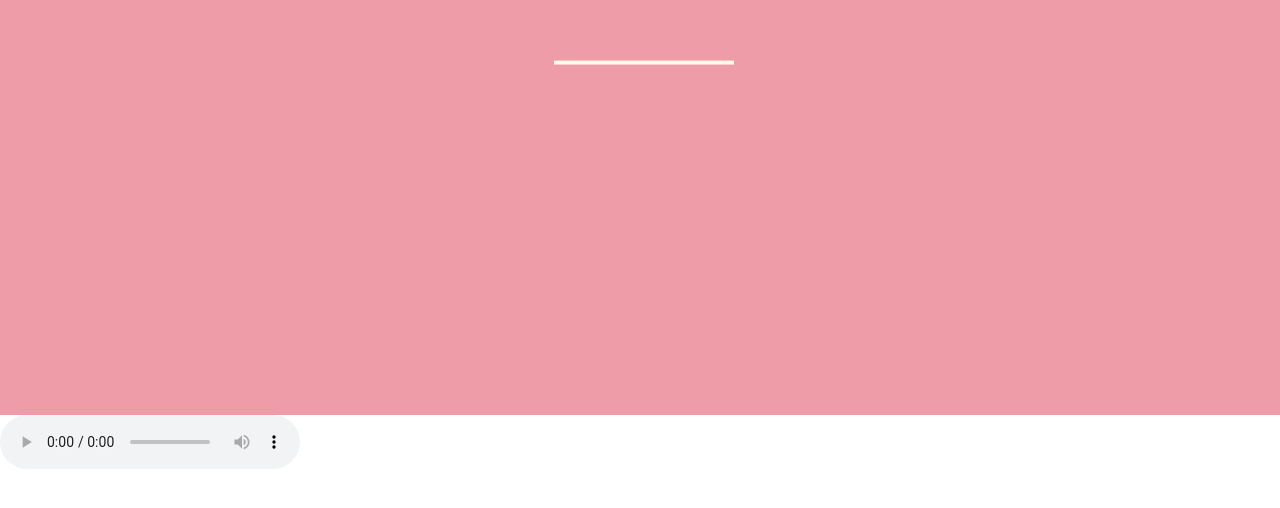
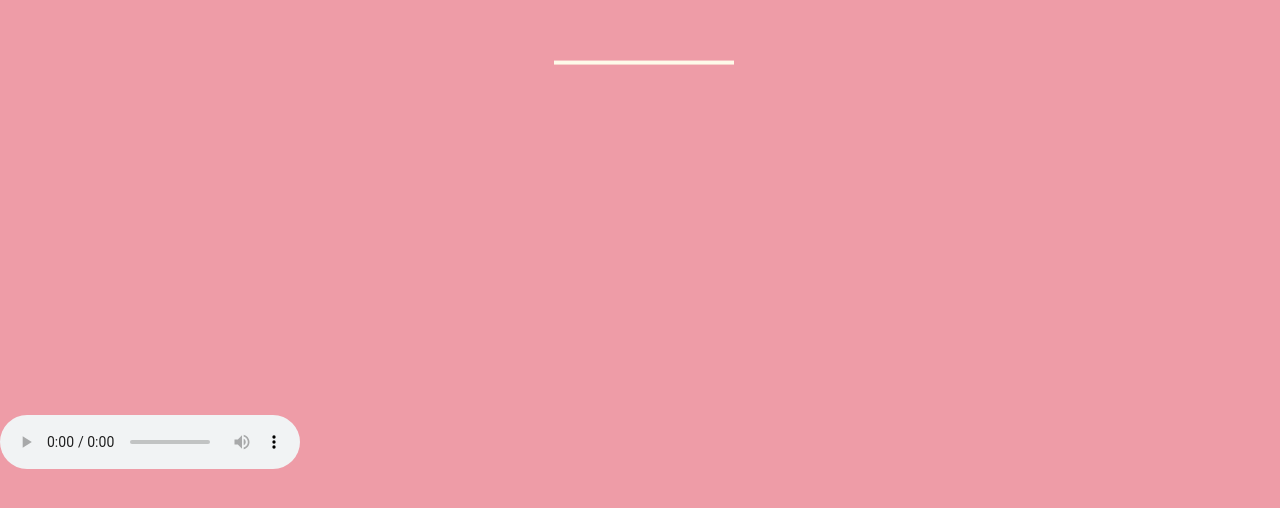
Before and after one commit to AbbottHy/birthday, a plain HTML site: page BirthdayCake.html in a window 1280 px wide. Shown: the part 290-798 px from the top of the page. Drawn offline with Linux system fonts and the light colour scheme.

Commit message:
Update BirthdayCake.html

```diff
--- a/BirthdayCake.html
+++ b/BirthdayCake.html
@@ -8,6 +8,12 @@
   <title>Happy Birthday</title>
   <link rel="stylesheet" href="css/styless.css" media="screen" type="text/css" />
     <script src="js/diy.js"></script>
+     <style>
+    body{
+        background-color: #ee9ca7;
+    }
+
+    </style>
 </head>
 
 <body>
```
